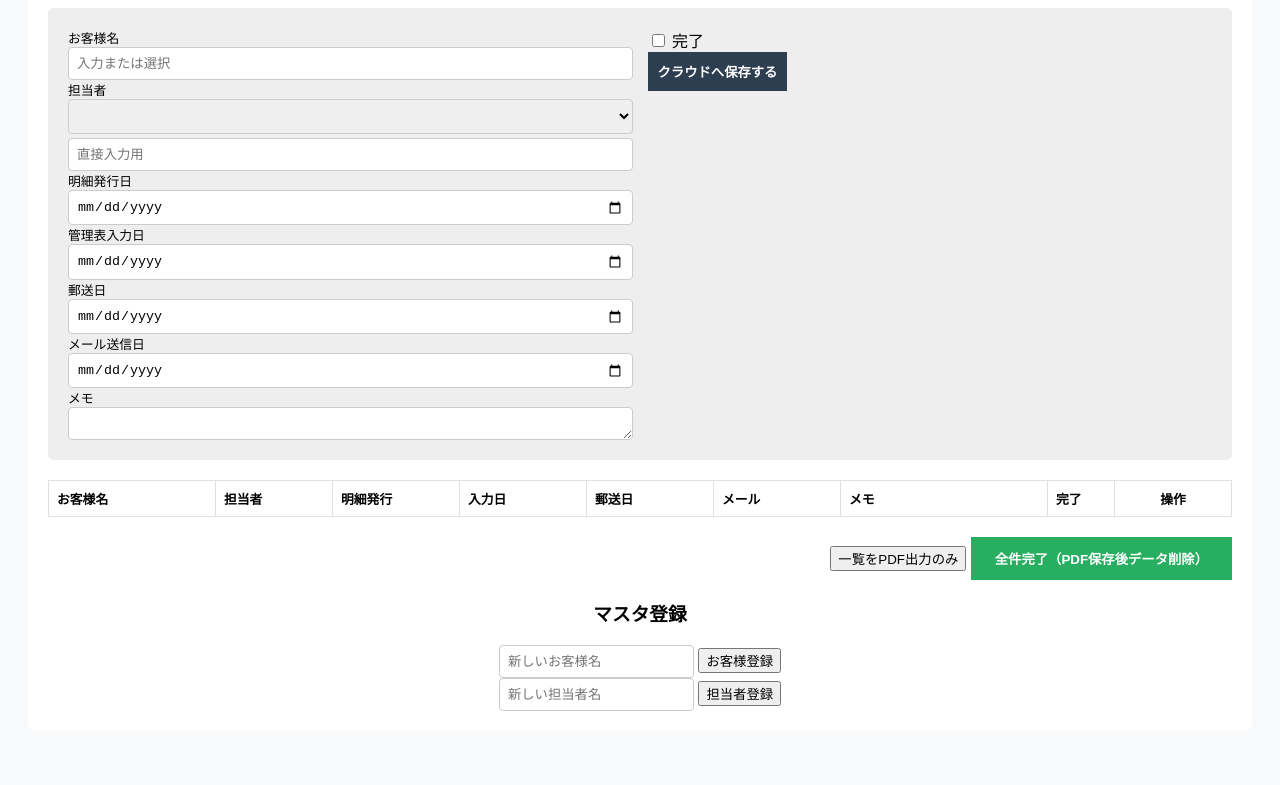
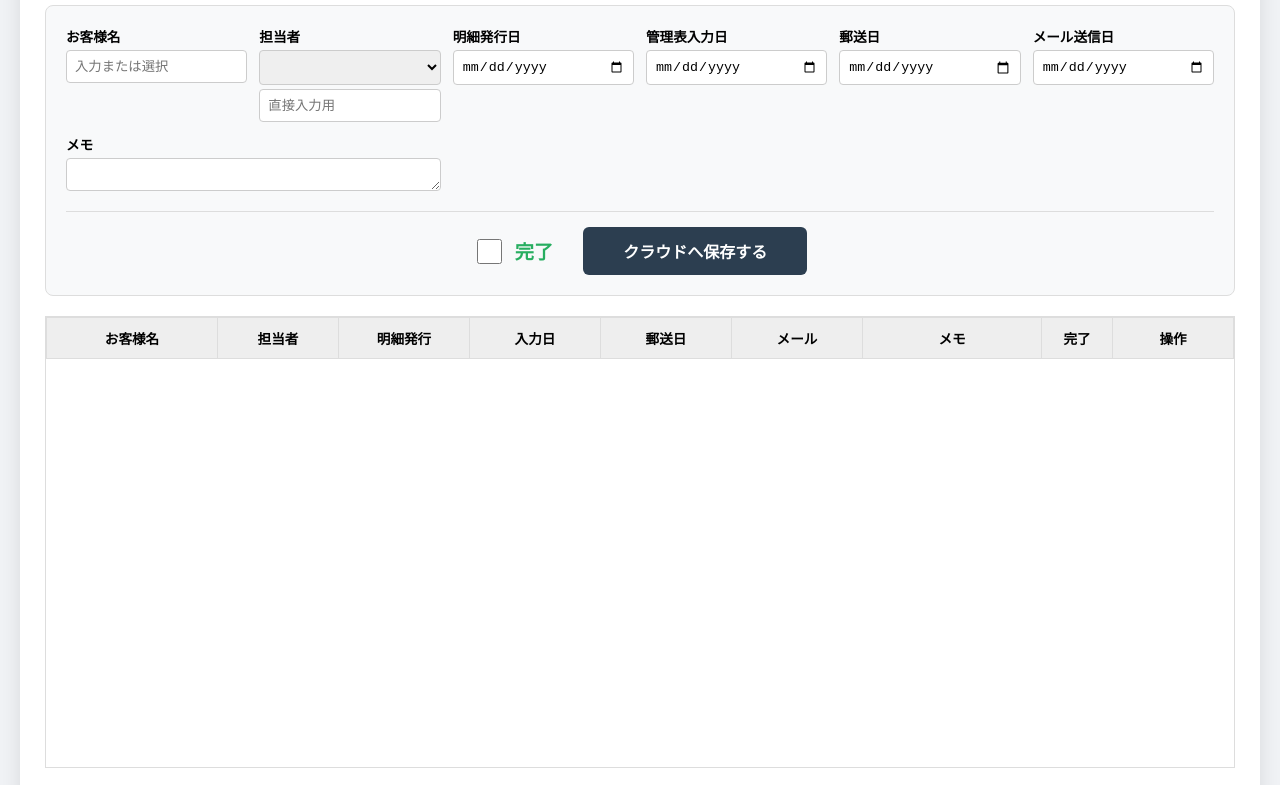
Before and after one commit to nechi0046/billing-manager, a plain HTML site: page index.html in a window 1280 px wide. Shown: the part 129-914 px from the top of the page. Before the commit the page ends 888 px from the top, so only its background shows below. Drawn offline with Linux system fonts and the light colour scheme; no server answers.

Commit message:
Update style.css

```diff
--- a/style.css
+++ b/style.css
@@ -1,37 +1,62 @@
 :root {
-    --primary-color: #2c3e50;
-    --success-color: #27ae60;
-    --light-bg: #f8f9fa;
-    --border-color: #dee2e6;
+    --primary: #2c3e50;
+    --success: #27ae60;
+    --danger: #e74c3c;
 }
 
-body { font-family: sans-serif; background: var(--light-bg); padding: 20px; }
-.container { max-width: 1200px; margin: 0 auto; background: white; padding: 20px; border-radius: 8px; position: relative; }
+body { font-family: sans-serif; background: #f0f2f5; margin: 0; padding: 20px; }
+.container { max-width: 1300px; margin: 0 auto; background: white; padding: 25px; border-radius: 12px; box-shadow: 0 4px 20px rgba(0,0,0,0.1); }
+
+/* 入力フォーム */
+.input-form { background: #f8f9fa; padding: 20px; border-radius: 8px; margin-bottom: 20px; border: 1px solid #ddd; }
+.form-section { display: grid; grid-template-columns: repeat(auto-fit, minmax(150px, 1fr)); gap: 12px; }
+.form-group { display: flex; flex-direction: column; font-size: 0.85rem; font-weight: bold; }
+input, select, textarea { padding: 8px; border: 1px solid #ccc; border-radius: 4px; margin-top: 4px; }
+
+/* 保存コントロール（チェックとボタン） */
+.save-control { display: flex; align-items: center; justify-content: center; gap: 30px; margin-top: 20px; padding-top: 15px; border-top: 1px solid #ddd; }
+.check-box-large { display: flex; align-items: center; gap: 10px; font-size: 1.2rem; font-weight: bold; color: var(--success); }
+.check-box-large input { width: 25px; height: 25px; cursor: pointer; }
+.btn-submit { background: var(--primary); color: white; border: none; padding: 12px 40px; border-radius: 6px; cursor: pointer; font-size: 1rem; font-weight: bold; }
+
+/* テーブル固定ヘッダー */
+.table-frame {
+    height: 450px; /* 表示枠の高さ固定 */
+    overflow-y: auto; /* 縦スクロール */
+    border: 1px solid #ddd;
+    margin-bottom: 20px;
+}
+table { width: 100%; border-collapse: collapse; table-layout: fixed; font-size: 0.85rem; }
+thead th {
+    position: sticky; top: 0;
+    background: #eee; z-index: 10;
+    border: 1px solid #ddd; padding: 10px;
+}
+td { border: 1px solid #ddd; padding: 8px; overflow: hidden; text-overflow: ellipsis; white-space: nowrap; }
+
+/* ステータス色 */
+.status-red { background: #ffdce0; }
+.status-yellow { background: #fff9db; }
+.status-green { background: #ebfbee; }
+
+/* ボタン類 */
+.footer-actions { display: flex; justify-content: flex-end; gap: 15px; }
+.btn-secondary { background: #6c757d; color: white; border: none; padding: 10px 20px; border-radius: 4px; cursor: pointer; }
+.btn-pdf { background: var(--success); color: white; border: none; padding: 10px 25px; border-radius: 4px; cursor: pointer; font-weight: bold; }
+
+/* マスタ登録 */
+.master-setting { margin-top: 40px; padding: 20px; border: 1px dashed #ccc; background: #fff; }
+.master-grid { display: flex; gap: 20px; }
+.master-item { display: flex; gap: 5px; }
 
 .loading-overlay {
-    position: absolute; top:0; left:0; width:100%; height:100%; background: rgba(255,255,255,0.8);
-    display: flex; justify-content: center; align-items: center; z-index: 100; display: none;
+    position: fixed; top: 0; left:0; width:100%; height:100%; background:rgba(255,255,255,0.7);
+    display:none; justify-content:center; align-items:center; z-index:9999; font-weight:bold;
 }
 
-.input-form { display: grid; grid-template-columns: repeat(auto-fit, minmax(180px, 1fr)); gap: 15px; background: #eee; padding: 20px; margin-bottom: 20px; border-radius: 5px; }
-.form-group { display: flex; flex-direction: column; font-size: 0.8rem; }
-input, select, textarea { padding: 8px; border: 1px solid #ccc; border-radius: 4px; }
-
-.btn-submit { grid-column: 1 / -1; background: var(--primary-color); color: white; border: none; padding: 10px; cursor: pointer; font-weight: bold; }
-table { width: 100%; border-collapse: collapse; font-size: 0.8rem; }
-th, td { border: 1px solid var(--border-color); padding: 8px; text-align: left; }
-.status-red { background-color: #ffdce0; }
-.status-yellow { background-color: #fff9db; }
-.status-green { background-color: #ebfbee; }
-
-.no-print { text-align: center; }
-.btn-edit, .btn-delete { border: none; padding: 4px 8px; cursor: pointer; color: white; margin-right: 2px; }
-.btn-edit { background: #6c757d; }
-.btn-delete { background: #e74c3c; }
-.footer-actions { margin-top: 20px; text-align: right; }
-.btn-pdf { background: var(--success-color); color: white; border: none; padding: 12px 24px; cursor: pointer; font-weight: bold; }
-
 @media print {
-    .input-form, .footer-actions, .no-print { display: none !important; }
-    @page { size: A4 landscape; margin: 10mm; }
+    .input-form, .footer-actions, .no-print, .btn-edit, .btn-delete { display: none !important; }
+    .table-frame { height: auto; overflow: visible; }
+    table { font-size: 10pt; }
+    @page { size: A4 landscape; margin: 5mm; }
 }
```
